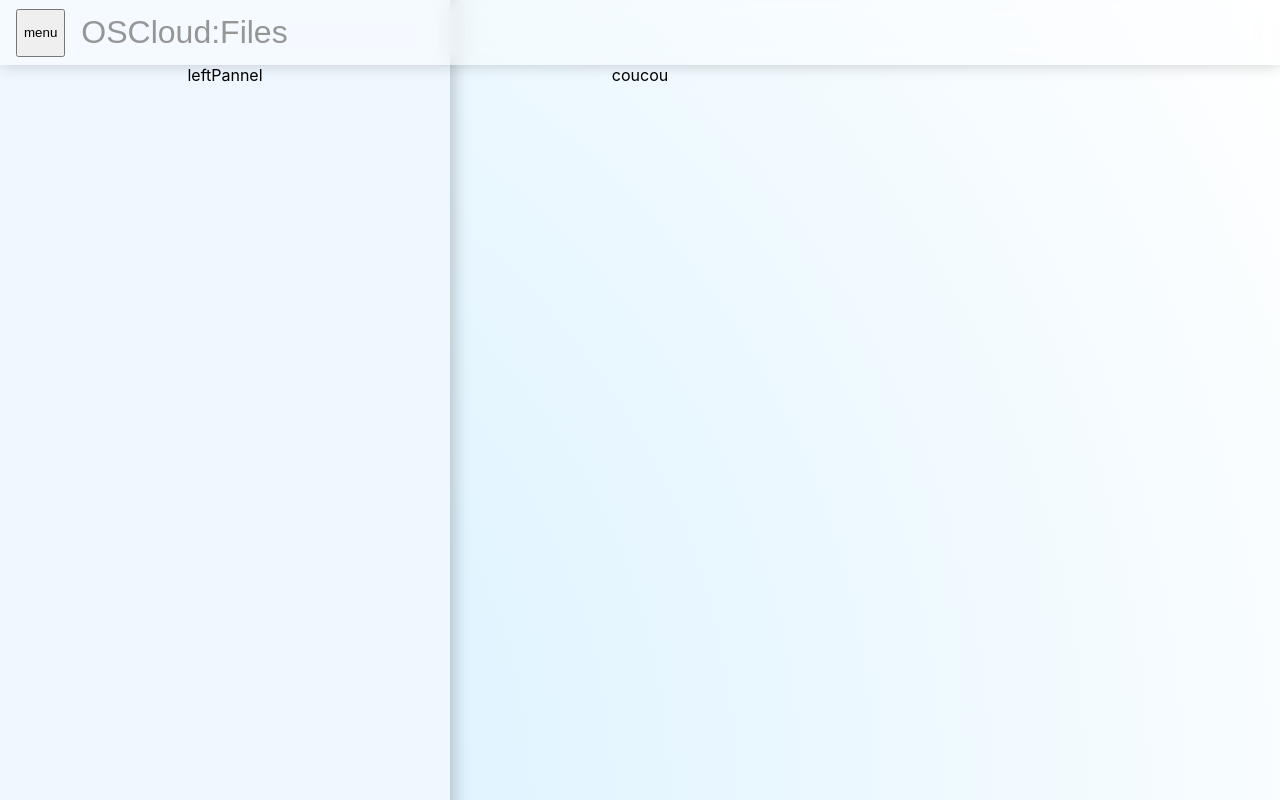
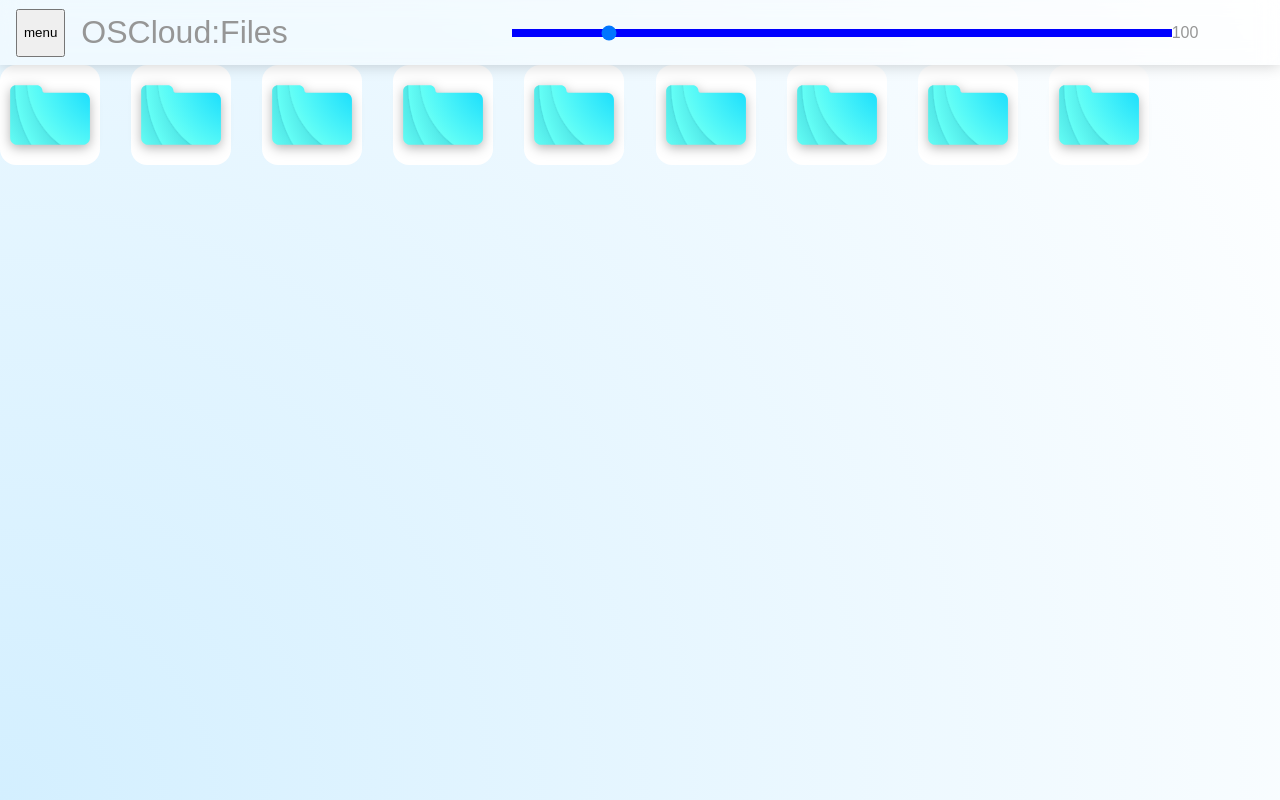
Before and after one commit to axel-denis/OSCloud, a React (Vite) app: page /Home in a window 1280 px wide. Both pictures are taken after a click on the element 407 px from the left and 207 px from the top of the page. Built offline with nearby package versions, Linux system fonts and the light colour scheme.

Commit message:
feat(fileApp): added the mosaic files display grid

```diff
--- a/src/FilesApp/FilesApp.css
+++ b/src/FilesApp/FilesApp.css
@@ -14,3 +14,16 @@
   width: 100%;
   overflow: auto;
 }
+
+.filesGrid {
+  display: grid;
+  justify-content: space-between;
+  grid-gap: 30px;
+}
+
+.iconImg {
+  width: 80%;
+  height: 80%;
+  padding: 10%;
+  filter: drop-shadow(0px 3px 6px rgb(0 0 0 / 0.3));
+}
--- a/src/FilesApp/FilesApp.tsx
+++ b/src/FilesApp/FilesApp.tsx
@@ -1,4 +1,5 @@
 import React from 'react';
+import Folder from "../assets/folder.svg";
 import "./FilesApp.css"
 import "../Window/Window.css"
 import { transitionToUrl, UrlInfo } from '../UrlGestion';
@@ -17,9 +18,112 @@ interface Props {
   setUrlsHandler: React.Dispatch<React.SetStateAction<UrlInfo>>;
 }
 
+type FileType =
+  "folder" |
+  string /* unknown file type*/ |
+  "prog" |
+  "text" |
+  "blend" |
+  "image" |
+  "video" |
+  "sound" |
+  "compressed";
+
+interface FileInfo {
+  name: string;
+  type: FileType;
+  size: number;
+  rights: "read" | "write";
+}
+
+const sample_data: FileInfo[] = [
+  {
+    name: "folder1",
+    type: "folder",
+    size: 1024,
+    rights: "write",
+  },
+  {
+    name: "file1.js",
+    type: "prog",
+    size: 256,
+    rights: "write",
+  },
+  {
+    name: "nowrite.txt",
+    type: "prog",
+    size: 42,
+    rights: "read",
+  },
+  {
+    name: "folder1",
+    type: "folder",
+    size: 1024,
+    rights: "write",
+  },
+  {
+    name: "file1.js",
+    type: "prog",
+    size: 256,
+    rights: "write",
+  },
+  {
+    name: "nowrite.txt",
+    type: "prog",
+    size: 42,
+    rights: "read",
+  },
+  {
+    name: "folder1",
+    type: "folder",
+    size: 1024,
+    rights: "write",
+  },
+  {
+    name: "file1.js",
+    type: "prog",
+    size: 256,
+    rights: "write",
+  },
+  {
+    name: "nowrite.txt",
+    type: "prog",
+    size: 42,
+    rights: "read",
+  },
+]
+
+interface DisplayProps {
+  files: FileInfo[],
+  size: number | string,
+}
+
+function MosaicDisplay(props: DisplayProps) {
+  return (
+    <div className='filesGrid'
+      style={{
+        gridTemplateColumns: `repeat(auto-fill, ${props.size}px)`
+      }}
+    >
+      {props.files.map((file: FileInfo) => {
+        return <div style={{
+          width: "100%",
+          height: `${props.size}px`,
+          backgroundColor: "white",
+          borderRadius: "1rem"
+        }}>
+          <img src={Folder} alt="Folder" className='iconImg'/>
+        </div>
+      })}
+    </div>
+  )
+}
+
+
 export default function FilesApp(props: Props) {
-  const isMobile = React.useContext(MobileDevice);
-  const [lpOpen, setLpOpen] = React.useState(!isMobile); // is left panel opened
+  const isMobile = React.useContext(MobileDevice); // FIXME - pas encore mis la condition
+  const [lpOpen, setLpOpen] = React.useState(isMobile); // is left panel opened
+  const [sliderValue, setSliderValue] = React.useState("100"); //FIXME - just for testing
 
   return (
     <Window
@@ -36,6 +140,21 @@ export default function FilesApp(props: Props) {
             style={{ marginLeft: "1rem", height: "3rem" }}
             onClick={() => { setLpOpen(!lpOpen) }}
           >menu</button>
+        }
+        rightChildren={
+          <>
+            <input type="range" min="50" max="500" value={sliderValue} onChange={
+              (event) => { setSliderValue(event.target.value) }
+            }
+              style={{
+                height: ".5rem",
+                backgroundColor: "blue",
+                width: "50%",
+                marginLeft: "17.5%"
+              }}
+            />
+            {sliderValue}
+          </>
         }
       />
       <AnimatePresence>
@@ -66,7 +185,7 @@ export default function FilesApp(props: Props) {
         }
       </AnimatePresence>
       <div className='contentDiv'>
-        coucou
+        <MosaicDisplay files={sample_data} size={sliderValue} />
       </div>
     </Window>
   )
```
Also changed, not shown: public/folder.svg (deleted).
